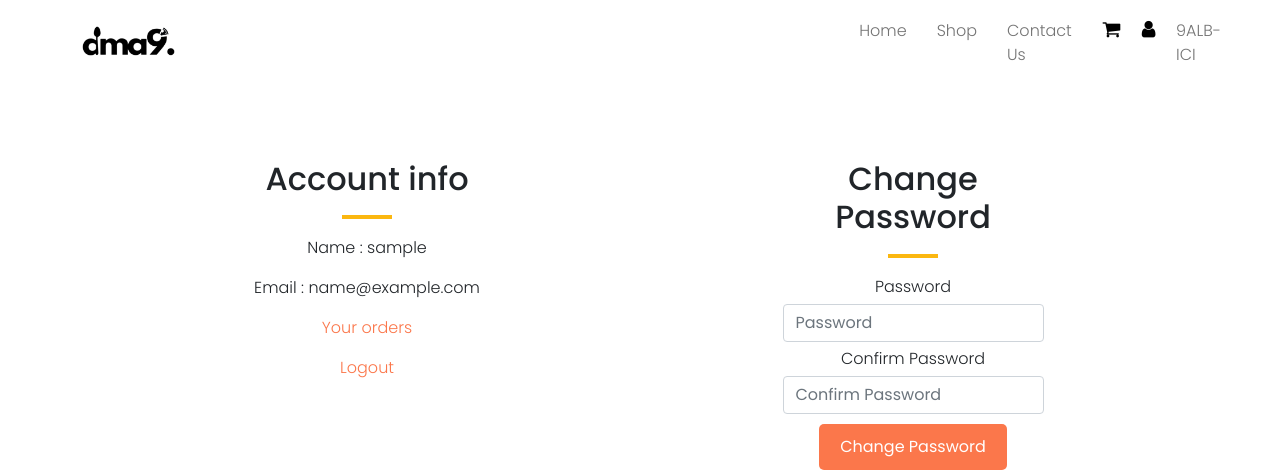
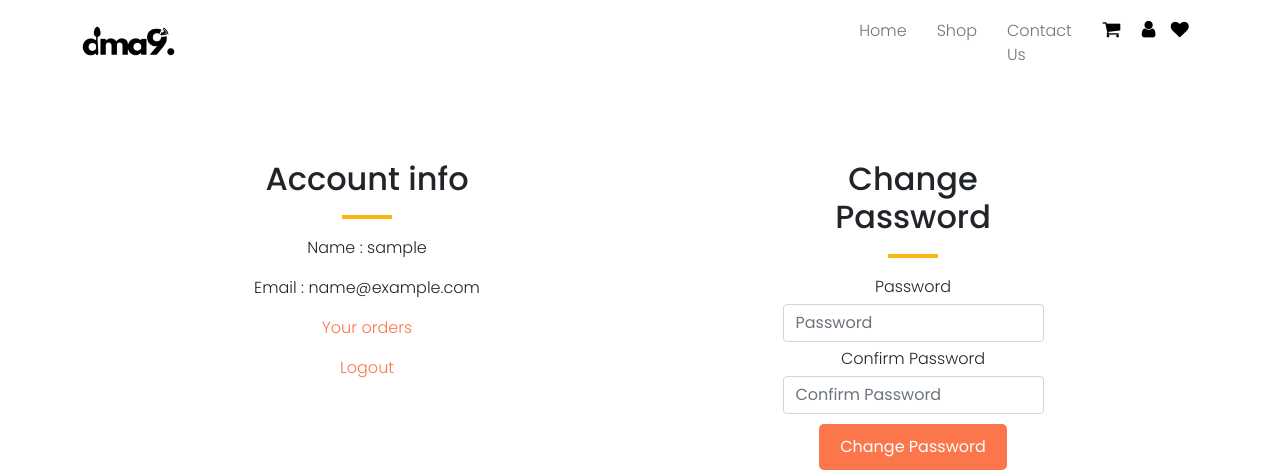
Before and after one commit to OmarChouchane/DMA9, a PHP site: page /account.php in a window 1280 px wide. Shown: the top 474 px of the page. Run offline with PHP 8.4, Linux system fonts and the light colour scheme; the visitor is signed in with stand-in values (Sample User, id 1); data that the repository does not hold is empty.

Commit message:
heart icon navbar

```diff
--- a/layouts/header.php
+++ b/layouts/header.php
@@ -55,7 +55,7 @@
                     <a href="account.php"><i class="fa fa-user"></i></a>
                 </li>
                 <li class="nav-item">
-                    <a class="nav-link" href="wishlist.php">9ALB-ICI</a>
+                    <a href="wishlist.php"><i class="fa fa-heart mx-1" style="font-size: 18px;"></i></a>
                 </li>
 
                 </ul>
```
